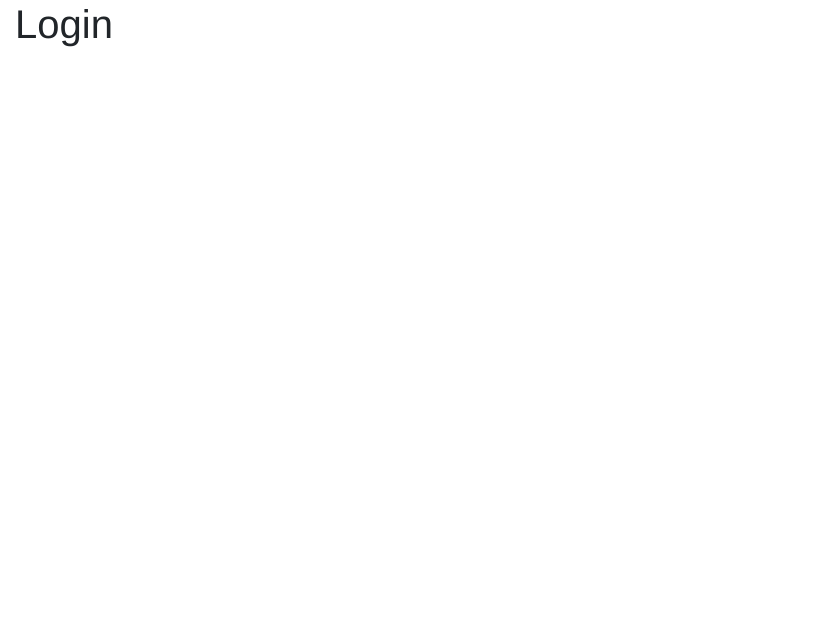
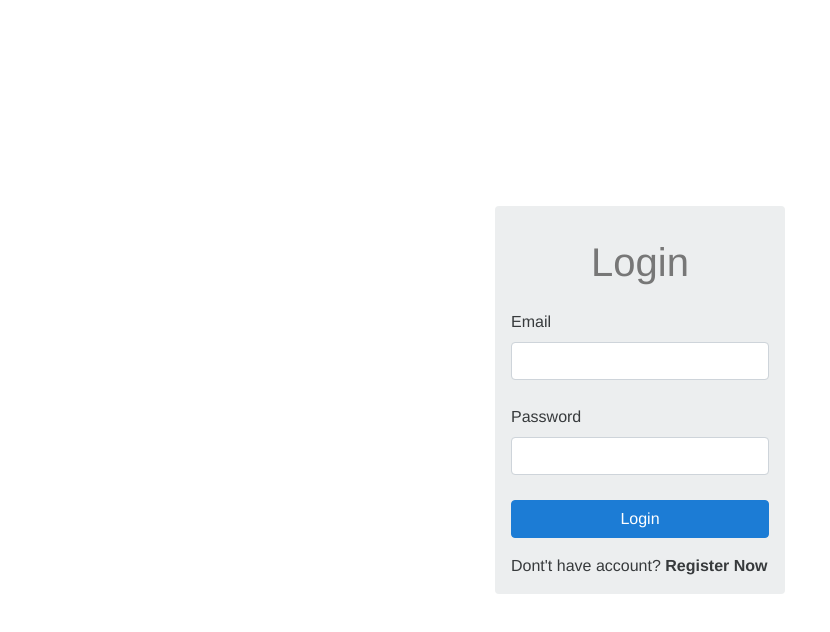
Before and after one commit to yasamanmansouri76/Dashboard-Blog, a Vue app: page /login in a window 1280 px wide. Shown: the top 632 px of the page, without its empty margins (0-830 px from the left). Built offline with nearby package versions, Linux system fonts and the light colour scheme.

Commit message:
Add login ui

```diff
--- a/src/App.vue
+++ b/src/App.vue
@@ -6,12 +6,22 @@
   </div>
 </template>
 <script>
+import { mapActions } from "vuex";
+
 export default {
   name: "AppComponent",
   data() {
     return {
       layout: "div",
     };
+  },
+  methods: {
+    ...mapActions({
+      initUser: "auth/initUser",
+    }),
+  },
+  created() {
+    this.initUser();
   },
 };
 </script>
--- a/src/store/auth.js
+++ b/src/store/auth.js
@@ -16,6 +16,12 @@ export default {
     },
   },
   actions: {
+    initUser(context) {
+      const token = localStorage.getItem("token");
+      if (token) {
+        context.commit("setUserToken", token);
+      }
+    },
     newUser(context, payload) {
       return api
         .post("/users", {
--- a/src/views/auth/login.vue
+++ b/src/views/auth/login.vue
@@ -1,14 +1,77 @@
 <template>
-  <div>
-    <h1>Login</h1>
-  </div>
+  <b-row class="align-items-center h-100 justify-content-center">
+    <b-col col lg="3" sm="10">
+      <b-form class="bg-lighten-grey p-3 my-form rounded">
+        <h1 class="text-center txt-grey py-3">Login</h1>
+        <b-form-group label="Email" label-for="email">
+          <b-form-input
+            id="email"
+            name="email"
+            v-model="email"
+            type="email"
+            v-validate="{ required: true }"
+            :state="validateState('email')"
+            aria-describedby="email-feedback"
+            data-vv-as="email"
+          />
+          <form-error :errors-text="errors.collect('email')" />
+        </b-form-group>
+        <b-form-group label="Password" label-for="password">
+          <b-form-input
+            id="password"
+            name="password"
+            v-model="password"
+            type="password"
+            v-validate="{ required: true }"
+            :state="validateState('password')"
+            aria-describedby="password-feedback"
+            data-vv-as="password"
+          />
+          <form-error :errors-text="errors.collect('password')" />
+        </b-form-group>
+        <b-button
+          block
+          class="btn-blue"
+          :disabled="isLoginLoading"
+          @click="onSubmit"
+          >Login</b-button
+        >
+        <span class="txt-dark mt-3 d-block">
+          Dont't have account?
+          <router-link to="/register" class="font-weight-bold"
+            >Register Now</router-link
+          >
+        </span>
+      </b-form>
+    </b-col>
+  </b-row>
 </template>
 
 <script>
 import authLayout from "@/layouts/auth.vue";
+import formError from "@/components/shared/form-error.vue";
 
 export default {
   name: "LoginComponent",
+  data() {
+    return {
+      email: "",
+      password: "",
+      isLoginLoading: false,
+    };
+  },
+  components: {
+    formError,
+  },
+  methods: {
+    onSubmit() {
+      this.$validator.validateAll().then((result) => {
+        if (!result) {
+          return;
+        }
+      });
+    },
+  },
   created() {
     this.$emit("update:layout", authLayout);
   },
```
